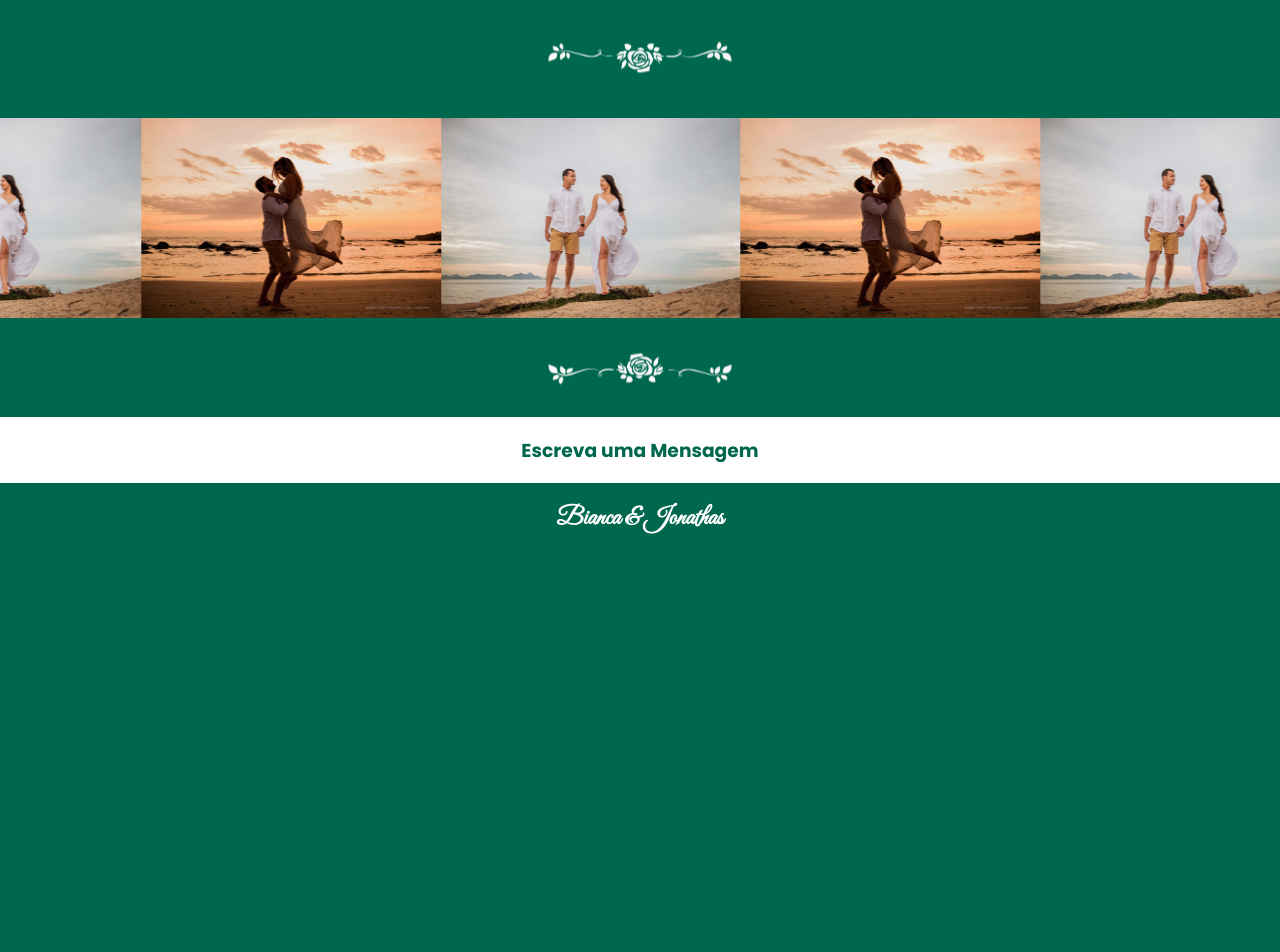
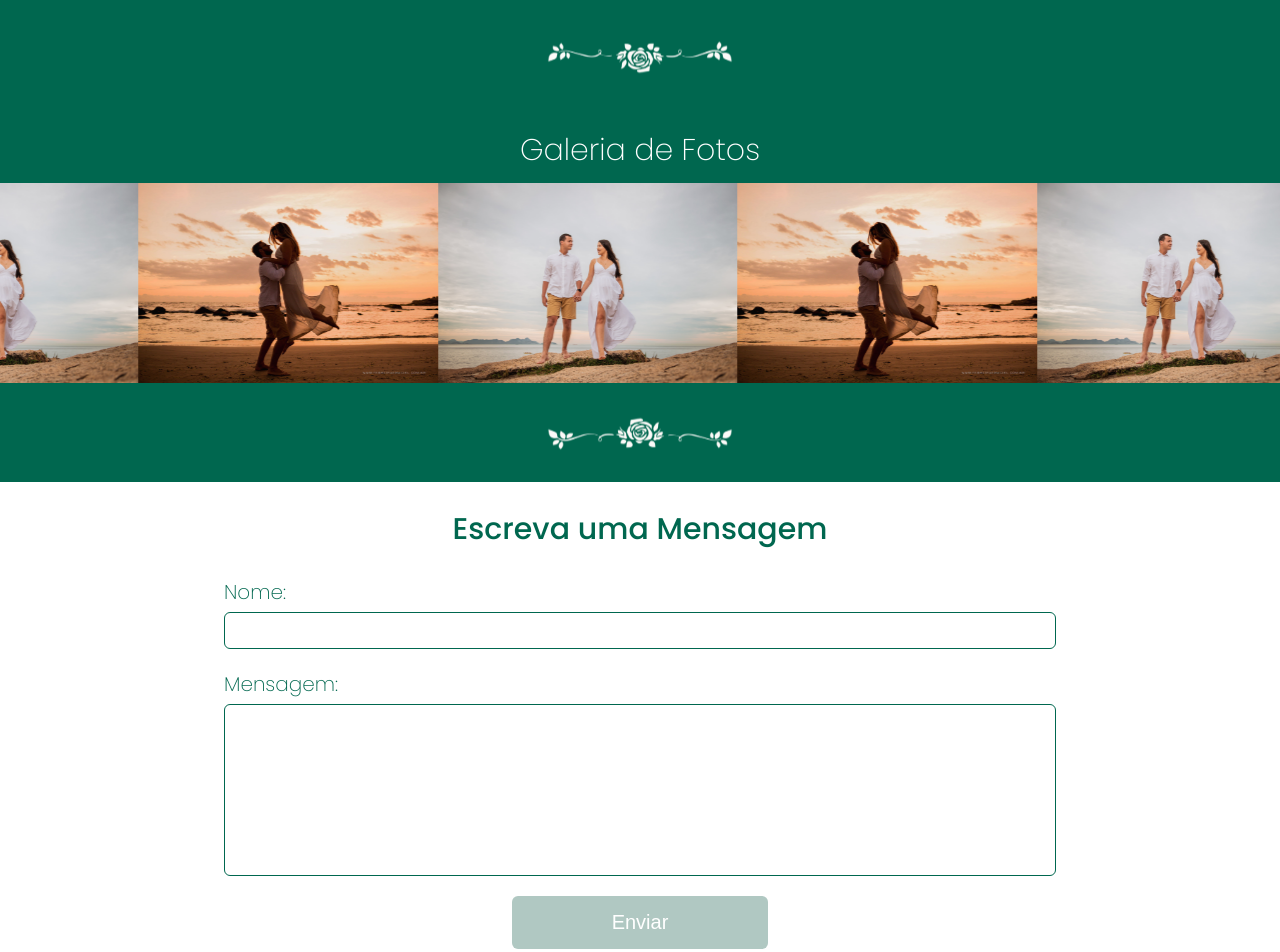
Before and after one commit to JonathasLopes/myWedding, a React (Create React App) app: page / in a window 1280 px wide. Shown: the part 2880-3832 px from the top of the page. Before the commit the page ends 3434 px from the top, so only its background shows below. Built offline with nearby package versions, Linux system fonts and the light colour scheme; no server answers.

Commit message:
WIP: message added

```diff
--- a/src/assets/Pallete.css
+++ b/src/assets/Pallete.css
@@ -7,6 +7,7 @@
 
     /*background-color*/
     --color-background-green: #00674F;
+    --color-background-green-dark: #013a2c;
     --color-background-green-medium: #50C878;
     --color-background-green-light: #B0C8C2;
     --color-background-white: #FFFFFF;
--- a/src/components/GalleryPhotos/GalleryPhotos.tsx
+++ b/src/components/GalleryPhotos/GalleryPhotos.tsx
@@ -24,7 +24,7 @@ function GalleryPhotos({ images, isReverse }: IGalleryPhotosProps) {
 
     return (
         <div className="gallery">
-            <div className={`gallery-track ${isReverse && "reverse"}`}>
+            <div className={`gallery-track ${isReverse ? "reverse" : ""}`}>
                 {[...images, ...images, ...images, ...images].map((src, index) => (
                     <img
                         key={index}
--- a/src/pages/Landing/LandingPage.css
+++ b/src/pages/Landing/LandingPage.css
@@ -48,7 +48,8 @@
 }
 
 .container-infos h3,
-.colors-container h3 {
+.colors-container h3,
+.gallery-photos h3 {
     font-weight: 200;
     margin: 10px 0px;
 }
@@ -101,7 +102,8 @@
 .container-infos h3,
 .colors-container h3,
 .container-msg h3,
-.message-containe h3 {
+.message-container h3,
+.gallery-photos h3 {
     font-size: 30px;
 }
 
@@ -203,4 +205,80 @@
     flex-direction: column;
     width: 100%;
     align-items: center;
+    padding: 20px 0px 40px 0px;
 }
+
+.message-container h3 {
+    font-weight: 500;
+    margin: 5px 0px;
+}
+
+.gallery-photos {
+    width: 100%;
+}
+
+.gallery-photos h3 {
+    text-align: center;
+    color: var(--color-text-white);
+}
+
+.inputs-container {
+    display: flex;
+    flex-direction: column;
+    align-items: start;
+}
+
+.input-container {
+    display: flex;
+    flex-direction: column;
+    margin-top: 20px;
+}
+
+.input-container label {
+    font-size: 20px;
+    font-weight: 200;
+    margin-bottom: 5px;
+}
+
+.input-container input {
+    width: 800px;
+    border: 1px solid var(--color-border-green);
+    border-radius: 6px;
+    height: 35px;
+    font-size: 18px;
+    padding: 0px 15px;
+    font-weight: 300;
+    font-family: 'Poppins', serif;
+}
+
+.input-container textarea {
+    resize: none;
+    width: 800px;
+    border: 1px solid var(--color-border-green);
+    border-radius: 6px;
+    font-size: 18px;
+    padding: 10px 15px;
+    font-family: 'Poppins', serif;
+    height: 150px;
+    font-weight: 300;
+}
+
+.btn-send-message {
+    color: var(--color-text-white);
+    background-color: var(--color-background-green);
+    border-radius: 6px;
+    border: none;
+    font-size: 20px;
+    padding: 15px 100px;
+    margin-top: 20px;
+    cursor: pointer;
+    transition: background-color 1s ease;
+}
+
+.btn-send-message:hover {
+    background-color: var(--color-background-green-dark);
+}
+
+.btn-send-message:disabled {
+    background-color: var(--color-background-green-light);
+}
--- a/src/pages/Landing/LandingPage.tsx
+++ b/src/pages/Landing/LandingPage.tsx
@@ -12,6 +12,8 @@ function LandingPage() {
     const [hours, setHours] = useState<number>(0);
     const [minutes, setMinutes] = useState<number>(0);
     const [seconds, setSeconds] = useState<number>(0);
+    const [name, setName] = useState<string>("");
+    const [message, setMessage] = useState<string>("");
 
     useEffect(() => {
         const timer = setInterval(() => {
@@ -75,6 +77,8 @@ function LandingPage() {
                 </div>
                 <Divisor1 className='divisor inverted' />
             </div>
+            <div className='gallery-photos'>
+                <h3>Galeria de Fotos</h3>
                 <GalleryPhotos
                     isReverse={false}
                     images={
@@ -84,10 +88,22 @@ function LandingPage() {
                         ]
                     }
                 />
+            </div>
+
             <Divisor1 className='divisor' />
             <div className='message-container'>
                 <h3>Escreva uma Mensagem</h3>
-
+                <div className='inputs-container'>
+                    <div className='input-container'>
+                        <label>Nome:</label>
+                        <input onChange={e => setName(e.target.value)} />
+                    </div>
+                    <div className='input-container'>
+                        <label>Mensagem:</label>
+                        <textarea onChange={e => setMessage(e.target.value)} />
+                    </div>
+                </div>
+                <button disabled={name === "" || message === ""} className='btn-send-message'>Enviar</button>
             </div>
         </div>
     )
```
Lines whose indentation alone changed are shown as unchanged.
